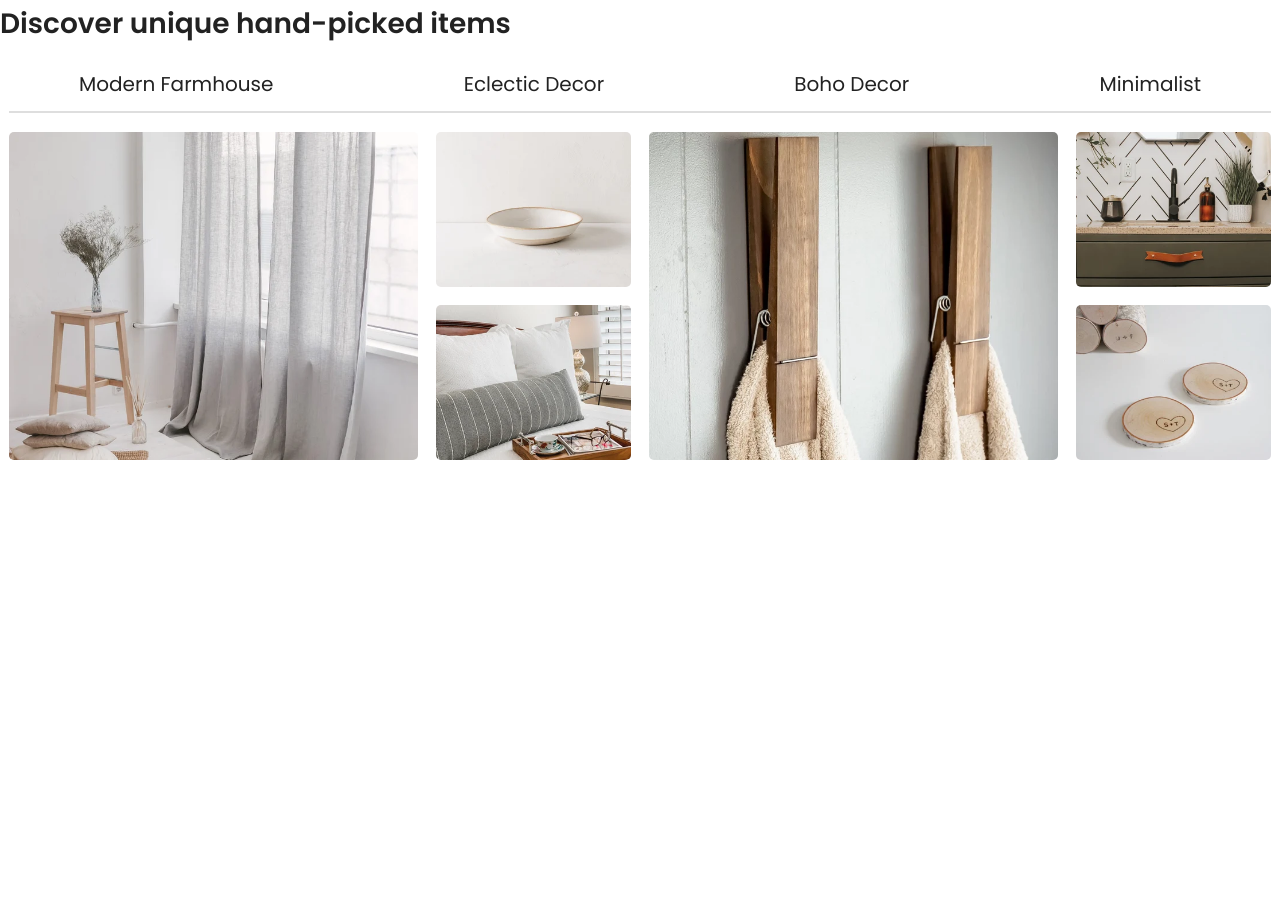
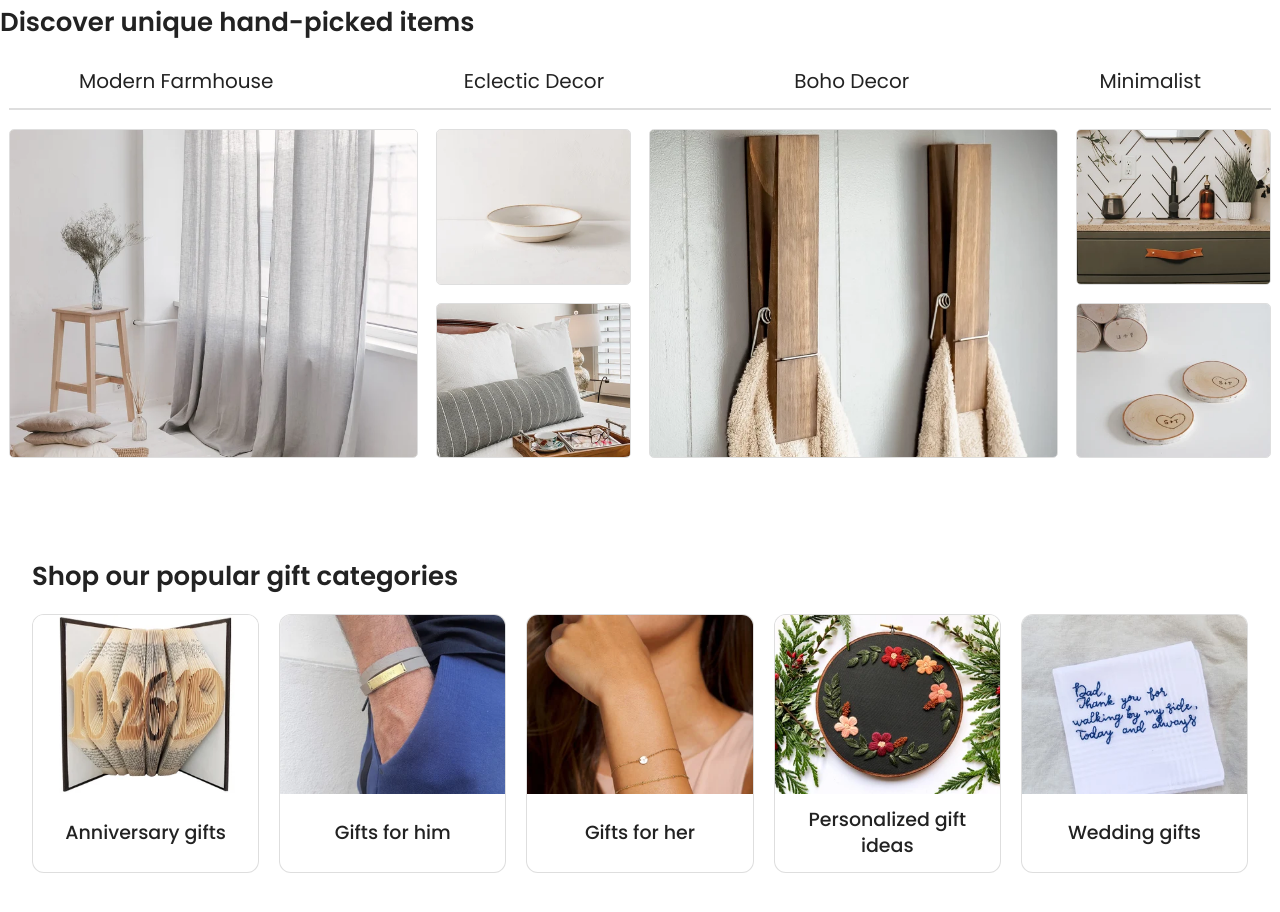
Before and after one commit to Asma-Abed/Etsy-clone, a website: page index.html in a window 1280 px wide. Shown: the part 436-1348 px from the top of the page. Before the commit the page ends 965 px from the top, so only its background shows below. Drawn offline with Linux system fonts and the light colour scheme.

Commit message:
cards section added

```diff
--- a/index.html
+++ b/index.html
@@ -152,7 +152,7 @@
         </div>
       </section>
       <section class="container featured-section">
-        <h2 class="featured-section__heading">
+        <h2 class="featured-section__heading heading-secondary">
           Discover unique hand-picked items
         </h2>
         <div class="featured-section__nav">
@@ -352,6 +352,63 @@
           </div>
         </div>
       </section>
+      <section class="container gifts-section">
+        <h2 class="gifts-section__heading heading-secondary">
+          Shop our popular gift categories
+        </h2>
+        <div class="gifts-section__cards">
+          <div class="card">
+            <a href="#" class="card__container">
+              <img
+                class="card__img"
+                src="img/cards/card-1.webp"
+                alt="card image"
+              />
+              <p class="card__title">Anniversary gifts</p>
+            </a>
+          </div>
+          <div class="card">
+            <a href="#" class="card__container">
+              <img
+                class="card__img"
+                src="img/cards/card-2.webp"
+                alt="card image"
+              />
+              <p class="card__title">Gifts for him</p>
+            </a>
+          </div>
+          <div class="card">
+            <a href="#" class="card__container">
+              <img
+                class="card__img"
+                src="img/cards/card-3.webp"
+                alt="card image"
+              />
+              <p class="card__title">Gifts for her</p>
+            </a>
+          </div>
+          <div class="card">
+            <a href="#" class="card__container">
+              <img
+                class="card__img"
+                src="img/cards/card-4.webp"
+                alt="card image"
+              />
+              <p class="card__title">Personalized gift ideas</p>
+            </a>
+          </div>
+          <div class="card">
+            <a href="#" class="card__container">
+              <img
+                class="card__img"
+                src="img/cards/card-5.webp"
+                alt="card image"
+              />
+              <p class="card__title">Wedding gifts</p>
+            </a>
+          </div>
+        </div>
+      </section>
     </main>
   </body>
 </html>
--- a/sass/base/_typography.scss
+++ b/sass/base/_typography.scss
@@ -0,0 +1,4 @@
+.heading-secondary {
+  font-size: 2.6rem;
+  font-weight: 600;
+}
--- a/sass/components/_card.scss
+++ b/sass/components/_card.scss
@@ -0,0 +1,35 @@
+.card {
+  &__container:link,
+  &__container:visited {
+    text-decoration: none;
+    color: $black-color;
+    background-color: $white-color;
+    display: flex;
+    flex-direction: column;
+    align-items: center;
+    border: 1px solid rgba(34, 34, 34, 0.15);
+    border-radius: 1.2rem;
+    overflow: hidden;
+    transition: all 0.3s;
+  }
+
+  &__container:hover,
+  &__container:active {
+    box-shadow: 0 4px 20px rgb(34, 34, 34, 0.15);
+  }
+
+  &__img {
+    width: 100%;
+  }
+
+  &__title {
+    font-size: 1.9rem;
+    font-weight: 500;
+    padding: 1.2rem;
+    min-height: 7.8rem;
+    text-align: center;
+    line-height: 26px;
+    display: flex;
+    align-items: center;
+  }
+}
--- a/sass/components/_gallery-grid.scss
+++ b/sass/components/_gallery-grid.scss
@@ -33,6 +33,7 @@
   &__img {
     width: 100%;
     border-radius: 5px;
+    border: 0.1px solid rgba(34, 34, 34, 0.15);
   }
 
   &__link {
--- a/sass/main.scss
+++ b/sass/main.scss
@@ -2,7 +2,9 @@
 
 @import 'base/animations';
 @import 'base/base';
+@import 'base/typography';
 
+@import 'components/card';
 @import 'components/categories';
 @import 'components/gallery-grid';
 
--- a/sass/pages/_home.scss
+++ b/sass/pages/_home.scss
@@ -28,7 +28,7 @@
 }
 
 .featured-section {
-  margin-bottom: 6rem;
+  margin-bottom: 9rem;
   &__gal-1 {
     display: none;
   }
@@ -58,8 +58,6 @@
   }
 
   &__heading {
-    font-size: 2.8rem;
-    font-weight: 600;
     margin-bottom: 2.4rem;
   }
   &__nav {
@@ -90,3 +88,17 @@
     cursor: pointer;
   }
 }
+
+.gifts-section {
+  margin-bottom: 9rem;
+  padding: 0 3.2rem;
+
+  &__heading {
+    margin-bottom: 1.8rem;
+  }
+
+  &__cards {
+    display: flex;
+    gap: 2rem;
+  }
+}
```
Also changed, not shown: css/style.css, img/cards/card-1.webp (added), img/cards/card-2.webp (added), img/cards/card-3.webp (added), img/cards/card-4.webp (added), img/cards/card-5.webp (added), sass/components/_carousel.scss (deleted), 1 other file.
